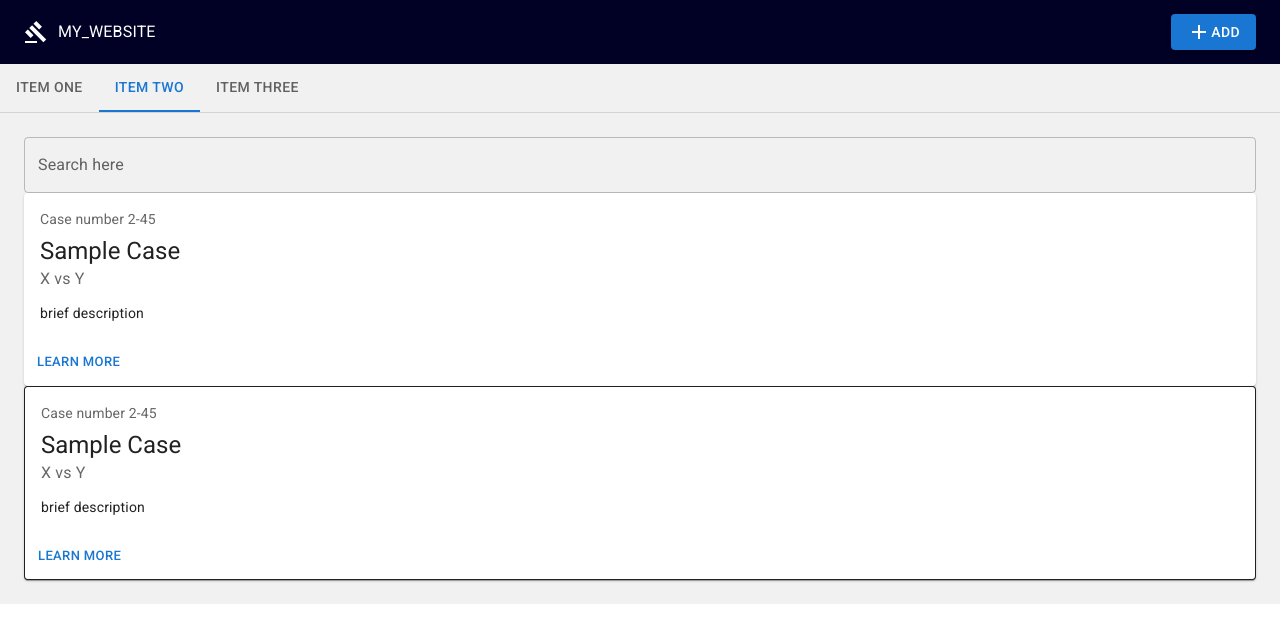
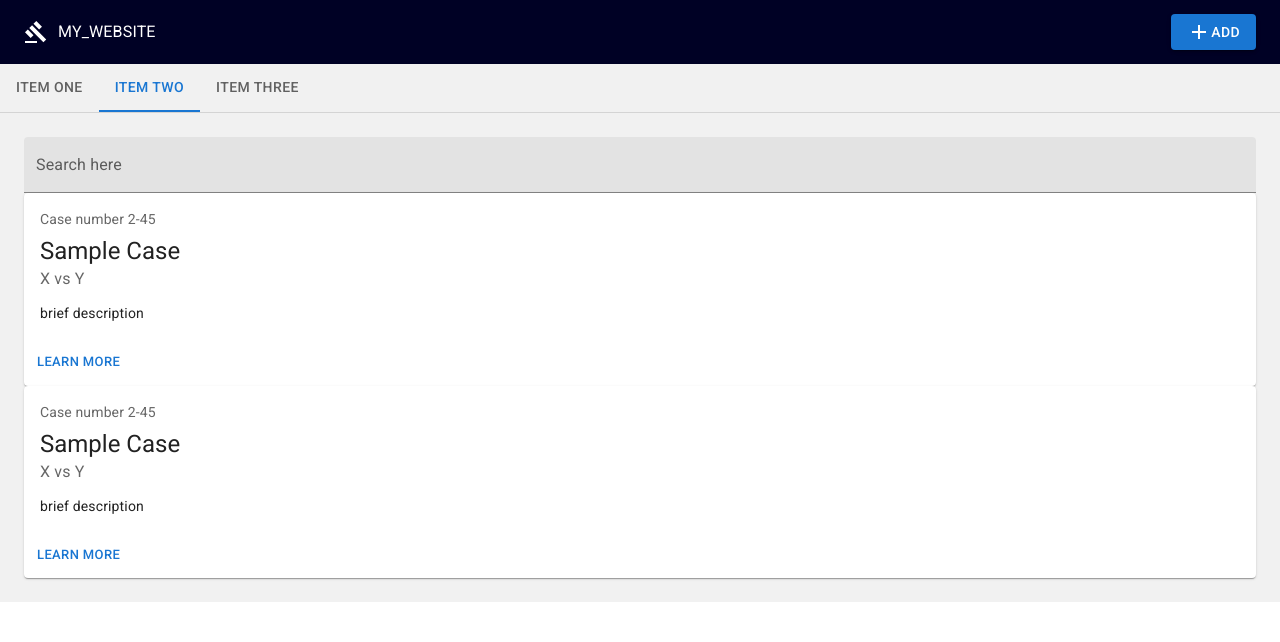
Before and after one commit to NachtSpyder04/Team_Quantalysts_Pre-SIH_hackathon-23, a React (Create React App) app in the folder my-website/: page / in a window 1280 px wide. Both pictures are taken after a click on the tab "ITEM TWO". Shown: the top 642 px of the page. Built offline with nearby package versions, Linux system fonts and the light colour scheme.

Commit message:
updated Cards to be more interactive

```diff
--- a/my-website/src/Cards1.js
+++ b/my-website/src/Cards1.js
@@ -1,4 +1,4 @@
-import { Box, Button, Card, CardActions, CardContent, Container, Grid, Typography, TextField } from '@mui/material';
+import { Box, Button, Card, CardActions, CardContent, Container, Grid, Typography, TextField, CardActionArea } from '@mui/material';
 import React from 'react'
 
 
@@ -8,8 +8,9 @@ const Cards1 = () => {
     <Grid>
 
 
-    <TextField fullWidth label="Search here" varient="filled"/>
-    <Card sx={{ minWidth: 275 }}>
+    <TextField fullWidth label="Search here" variant='filled' />
+    <CardActionArea>
+    <Card  varient="outlined" sx={{ minWidth: 275}}>
       <CardContent>
         <Typography sx={{ fontSize: 14 }} color="text.secondary" gutterBottom>
           Case number: 1-23
@@ -29,8 +30,9 @@ const Cards1 = () => {
         <Button size="small">Learn More</Button>
       </CardActions>
     </Card>
-
-    <Card sx={{ minWidth: 275 }}>
+    </CardActionArea>
+    <CardActionArea>
+    <Card variant="outlined" sx={{ minWidth: 275 }}>
       <CardContent>
         <Typography sx={{ fontSize: 14 }} color="text.secondary" gutterBottom>
           Case number: 1-23
@@ -50,6 +52,7 @@ const Cards1 = () => {
         <Button size="small">Learn More</Button>
       </CardActions>
     </Card>
+    </CardActionArea>
 
     </Grid>
 
--- a/my-website/src/Cards2.js
+++ b/my-website/src/Cards2.js
@@ -1,5 +1,5 @@
 import { Search } from '@mui/icons-material';
-import { Box, Button, Card, CardActions, CardContent, Container, Grid, InputAdornment, TextField, Typography } from '@mui/material';
+import { Box, Button, Card, CardActions, CardContent, CardActionArea, Grid, InputAdornment, TextField, Typography } from '@mui/material';
 import React from 'react'
 
 
@@ -8,19 +8,12 @@ const Cards2 = () => {
   return (
     <Grid>
 
-      <TextField fullWidth label="Search here" varient="filled" inputProps={{startAdornment:(<InputAdornment position='start'>
-        <Search/>
-      </InputAdornment>)}}>
+      <TextField fullWidth label="Search here" variant="filled"/>
 
-      </TextField>
+    <CardActionArea>
 
 
-
-
-
-
-
-    <Card sx={{ minWidth: 275 }}>
+    <Card  varient="outlined" sx={{ minWidth: 275 }}>
       <CardContent>
         <Typography sx={{ fontSize: 14 }} color="text.secondary" gutterBottom>
           Case number 2-45
@@ -40,7 +33,9 @@ const Cards2 = () => {
         <Button size="small">Learn More</Button>
       </CardActions>
     </Card>
-    <Card sx={{ minWidth: 275, border:1 }}>
+    </CardActionArea>
+    <CardActionArea>
+    <Card  varient="outlined"sx={{ minWidth: 275 }}>
       <CardContent>
         <Typography sx={{ fontSize: 14 }} color="text.secondary" gutterBottom>
           Case number 2-45
@@ -59,7 +54,10 @@ const Cards2 = () => {
       <CardActions>
         <Button size="small">Learn More</Button>
       </CardActions>
-    </Card></Grid>
+    </Card>
+    </CardActionArea>
+
+    </Grid>
   )
 }
 
--- a/my-website/src/Cards3.js
+++ b/my-website/src/Cards3.js
@@ -1,4 +1,4 @@
-import { Box, Button, Card, CardActions, CardContent, Grid, Typography, TextField } from '@mui/material';
+import { Box, Button, Card, CardActions, CardContent, Grid, Typography, TextField, CardActionArea} from '@mui/material';
 import React from 'react'
 
 
@@ -6,9 +6,9 @@ import React from 'react'
 const Cards3 = () => {
   return (
     <Grid>
-       <TextField fullWidth label="Search here" varient="filled"/>
-
-    <Card sx={{ minWidth: 275 }}>
+       <TextField fullWidth label="Search here" variant="filled"/>
+    <CardActionArea>
+    <Card  varient="outlined" sx={{ minWidth: 275 }}>
       <CardContent>
         <Typography sx={{ fontSize: 14 }} color="text.secondary" gutterBottom>
           Case number 5-64
@@ -28,8 +28,9 @@ const Cards3 = () => {
         <Button size="small">Learn More</Button>
       </CardActions>
     </Card>
-
-    <Card sx={{ minWidth: 275 }}>
+    </CardActionArea>
+    <CardActionArea>
+    <Card varient="outlined" sx={{ minWidth: 275 }}>
       <CardContent>
         <Typography sx={{ fontSize: 14 }} color="text.secondary" gutterBottom>
           Case number 5-64
@@ -49,6 +50,9 @@ const Cards3 = () => {
         <Button size="small">Learn More</Button>
       </CardActions>
     </Card>
+    </CardActionArea>
+
+
 
     </Grid>
   )
--- a/my-website/src/parent_component.js
+++ b/my-website/src/parent_component.js
@@ -14,10 +14,6 @@ const Parent_component = () => {
 
         <Box fixed sx={{bgcolor:'#F1F1F1'}}>
             <BasicTabs/>
-
-
-
-
         </Box>
 
 
```
